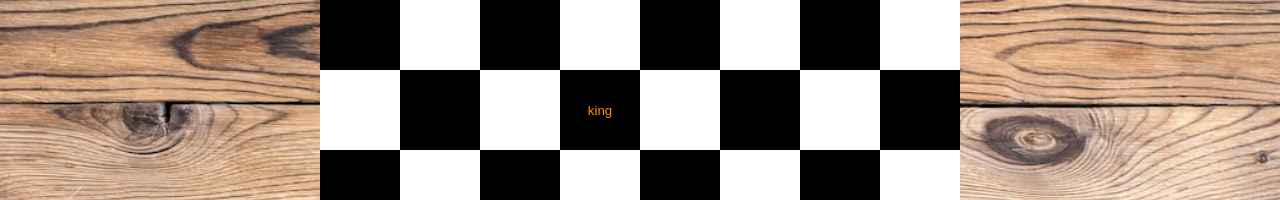
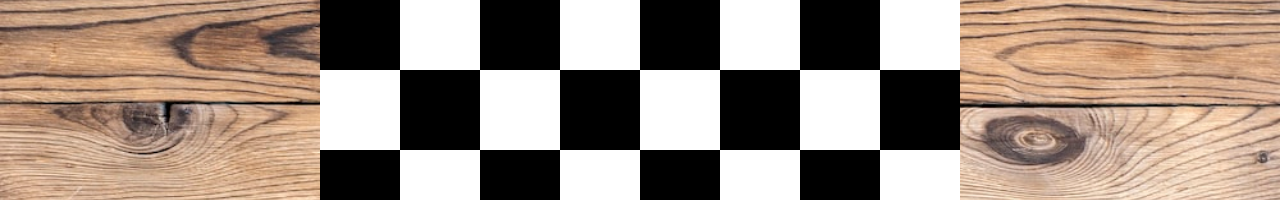
Before and after one commit to LeonardoL3/Chess, a Next.js app: page /chess in a window 1280 px wide. Shown: the part 258-458 px from the top of the page. Built offline with nearby package versions, Linux system fonts and the light colour scheme.

Commit message:
feat: add first attacking mode

```diff
--- a/package.json
+++ b/package.json
@@ -15,6 +15,7 @@
     "@types/node": "18.15.6",
     "@types/react": "18.0.28",
     "@types/react-dom": "18.0.11",
+    "classnames": "^2.3.2",
     "eslint": "8.36.0",
     "eslint-config-next": "13.2.4",
     "husky": "^8.0.3",
--- a/src/app/chess/chess.module.css
+++ b/src/app/chess/chess.module.css
@@ -24,3 +24,7 @@
 .movable {
   border: 4px solid blue;
 }
+
+.attackable {
+  border: 4px solid red;
+}
--- a/src/app/chess/page.tsx
+++ b/src/app/chess/page.tsx
@@ -2,6 +2,7 @@
 
 import { IBoard, useChessboard } from "@/hooks/useChessboard"
 import styles from './chess.module.css'
+import cn from 'classnames'
 
 export default function Chess() {
   const { chessboard, handlePieceClick } = useChessboard()
@@ -19,7 +20,7 @@ export default function Chess() {
               return (
                 <button
                   key={idx}
-                  className={`${styles.piece} ${col.isPossibleMove ? styles.movable : ''}`}
+                  className={cn(styles.piece, {[styles.movable]: col.isPossibleMove, [styles.attackable]: col.isAttackable})}
                   style={{backgroundColor: newColor}}
                   onClick={() => handlePieceClick(col)}
                   >
--- a/src/constants/CHESS_PIECES_MOVES.ts
+++ b/src/constants/CHESS_PIECES_MOVES.ts
@@ -5,6 +5,7 @@ import { mountMove } from "@/utils/mountMove"
 interface Indexes {
   row: number
   col: number
+  mode?: 'movable' | 'attackable'
 }
 
 export function moves(selectedBoard: IBoard, chessboard: IBoard[][]) {
@@ -14,14 +15,12 @@ export function moves(selectedBoard: IBoard, chessboard: IBoard[][]) {
 
 
   function pawn() {
-    console.log('surpreendemes')
     const finalArray = [] as Indexes[]
     if (isFirstMove) {
       [1, 2].forEach(num => {
         if(!chessboard[mountMove(positionIndexes.row, axios, num)][positionIndexes.col]?.pieceInfo) finalArray.push({row: mountMove(positionIndexes.row, axios, num), col: positionIndexes.col})
       })
     } else {
-      console.log('rodou')
     }
     return finalArray
   }
@@ -33,6 +32,11 @@ export function moves(selectedBoard: IBoard, chessboard: IBoard[][]) {
       if(row+1 < chessboard.length) {
         if (!chessboard[row+1]?.[positionIndexes.col].pieceInfo) {
           finalArray.push({row: row+1, col: positionIndexes.col})
+        } else if(chessboard[row+1]?.[positionIndexes.col].pieceInfo) {
+          if(chessboard[row+1]?.[positionIndexes.col].pieceInfo?.color !== selectedBoard.pieceInfo?.color) {
+            finalArray.push({row: row+1, col: positionIndexes.col, mode: 'attackable'})
+          }
+          break
         } else {
           break
         }
@@ -123,48 +127,13 @@ export function moves(selectedBoard: IBoard, chessboard: IBoard[][]) {
       }
     }
 
-    console.log('eu sinto', finalArray)
     return finalArray
-
-    //  for(let row = positionIndexes.row; row >= 0; row--) {
-    //   if(row-1 >= 0) {
-    //     if (!chessboard[row-1]?.[positionIndexes.col].pieceInfo) {
-    //       finalArray.push({row: row-1, col: positionIndexes.col})
-    //     } else {
-    //       break
-    //     }
-    //   }
-    // }
-
-    // for (let col = positionIndexes.col; col < chessboard[positionIndexes.row].length; col++) {
-    //   if (col+1 < chessboard[positionIndexes.row].length) {
-    //     if (!chessboard[positionIndexes.row][col+1]?.pieceInfo) {
-    //       finalArray.push({row: positionIndexes.row, col: col+1})
-    //     } else {
-    //       break
-    //     }
-    //   }
-    // }
-
-    //  for (let col = positionIndexes.col; col >= 0; col--) {
-    //   if (col-1 >= 0) {
-    //     if (!chessboard[positionIndexes.row][col+-1]?.pieceInfo) {
-    //       finalArray.push({row: positionIndexes.row, col: col-1})
-    //     } else {
-    //       break
-    //     }
-    //   }
-    // }
   }
 
   function knight(){}
 
   function queen(){
     const finalArray = [...bishop(), ...rook()] as Indexes[]
-
-
-    console.log('pe de pano', finalArray)
-
     return finalArray
   }
 
--- a/src/hooks/useChessboard.ts
+++ b/src/hooks/useChessboard.ts
@@ -15,6 +15,7 @@ export interface IBoard {
   position: string
   pieceInfo?: IPieceInfo | null
   isPossibleMove: boolean
+  isAttackable?: boolean
 }
 
 export function useChessboard() {
@@ -37,8 +38,6 @@ export function useChessboard() {
       board[value.row][value.col].pieceInfo = { pieceName: value.pieceName, color: 'white'}
     })
 
-    board[3][3].pieceInfo = { pieceName: 'king', color: 'white'}
-
     BLACK.forEach((value) => {
      board[value.row][value.col].pieceInfo = { pieceName: value.pieceName, color: 'black' }
     })
@@ -51,7 +50,7 @@ export function useChessboard() {
     setCurrentSelectedPiece(undefined)
     return newChessboard.map(row => {
       return row.map(col => {
-        return {...col, isPossibleMove: false}
+        return {...col, isPossibleMove: false, isAttackable: false}
       })
     })
   }
@@ -90,7 +89,7 @@ export function useChessboard() {
         let finalObj = {...col}
         for (let move = 0; move < currentMove.length; move++) {
           if (rowIdx === currentMove[move].row && colIdx === currentMove[move].col) {
-            finalObj = {...col, isPossibleMove: true}
+            finalObj = {...col, isPossibleMove: true, isAttackable: currentMove[move]?.mode === 'attackable'}
             break
           }
         }
```
Also changed, not shown: 1 other file (tests, documents, lock files or other folders).
